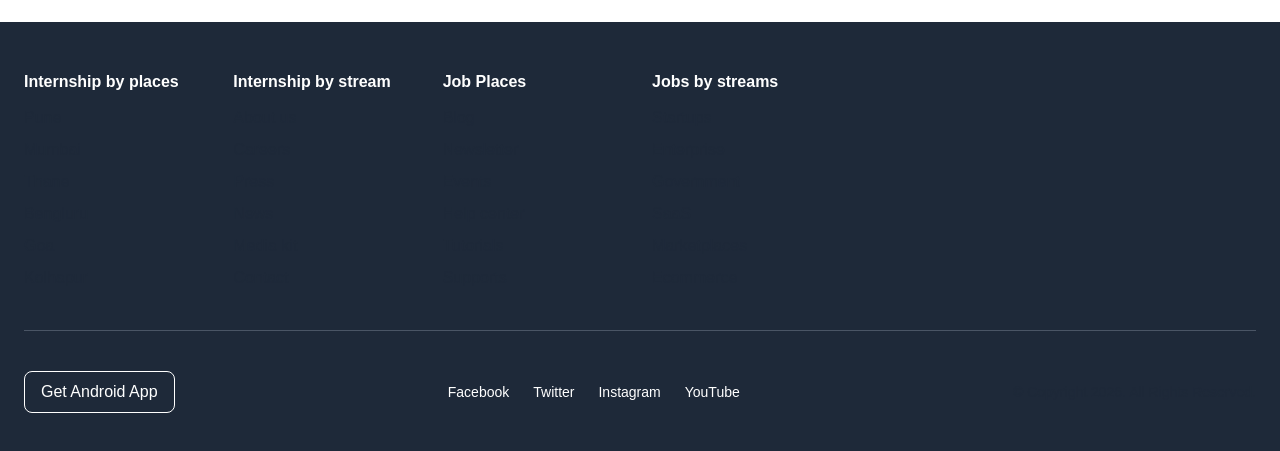
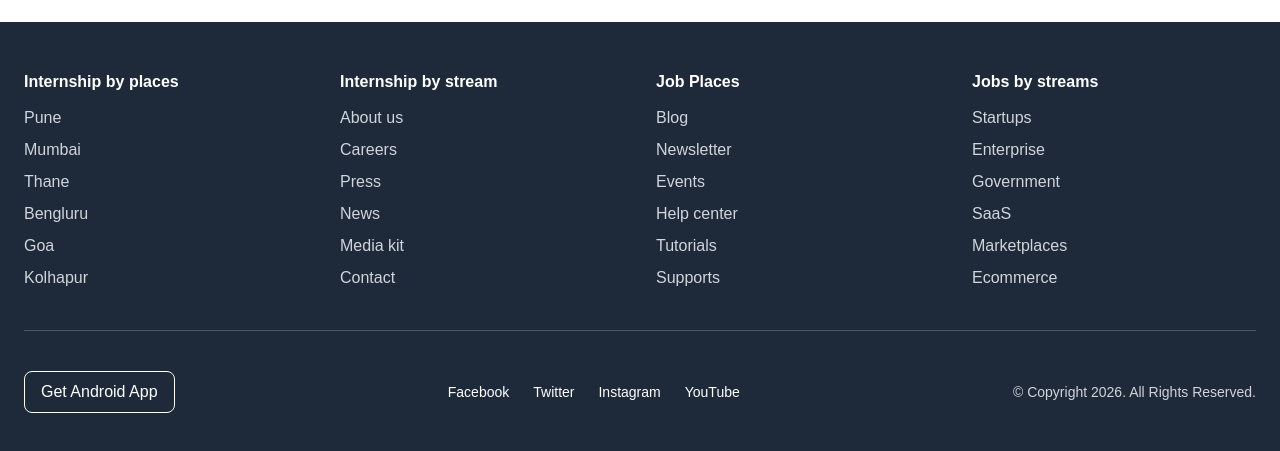
Before and after one commit to Manasviker/careerbloomintern, a Next.js app in the folder careerbloom/: page / in a window 1280 px wide. Shown: the part 1296-1747 px from the top of the page. Built offline with nearby package versions, Linux system fonts and the light colour scheme; no server answers.

Commit message:
Fix footer text visibility

```diff
--- a/careerbloom/src/components/Fotter.tsx
+++ b/careerbloom/src/components/Fotter.tsx
@@ -9,8 +9,9 @@ export default function Footer() {
       <div className="container mx-auto px-6">
 
         {/* Top Section */}
-        <div className="grid grid-cols-2 sm:grid-cols-3 md:grid-cols-4 lg:grid-cols-6 gap-6">
+        {/* <div className="grid grid-cols-2 sm:grid-cols-3 md:grid-cols-4 lg:grid-cols-6 gap-6"> */}
 
+        <div className="grid grid-cols-1 sm:grid-cols-2 md:grid-cols-4 gap-8">
           <FooterSection
             title="Internship by places"
             items={[
@@ -109,7 +110,7 @@ export default function Footer() {
           </div>
 
           {/* Copyright */}
-          <p className="mt-4 sm:mt-0 text-sm text-gray-800">
+          <p className="mt-4 sm:mt-0 text-sm text-gray-300">
             © Copyright 2026. All Rights Reserved.
           </p>
         </div>
@@ -131,7 +132,7 @@ function FooterSection({
     <div>
       <h2 className="font-semibold mb-3">{title}</h2>
 
-      <ul className="space-y-2 text-gray-800">
+      <ul className="space-y-2 text-gray-300">
         {items.map((item, index) => (
           <li
             key={index}
```
